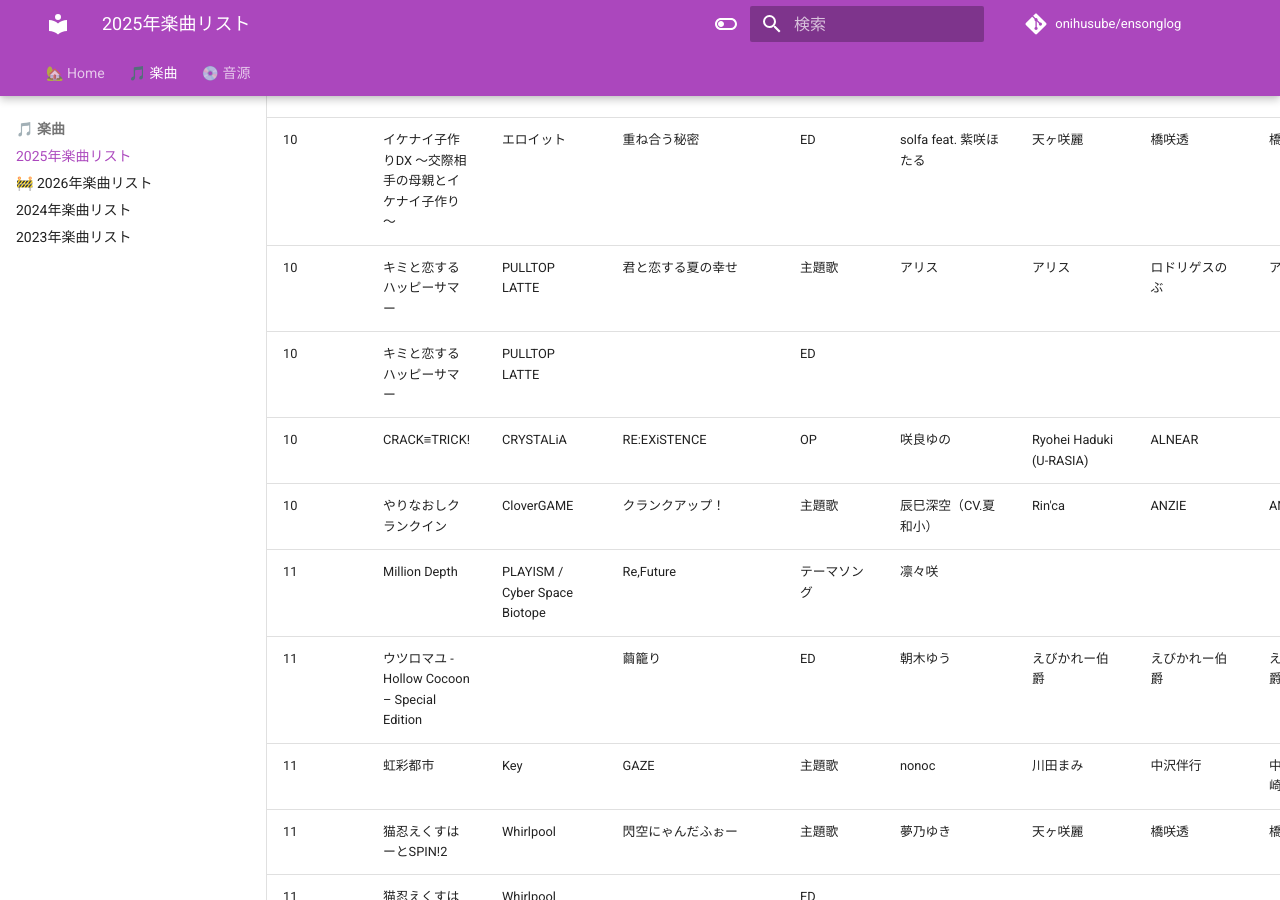
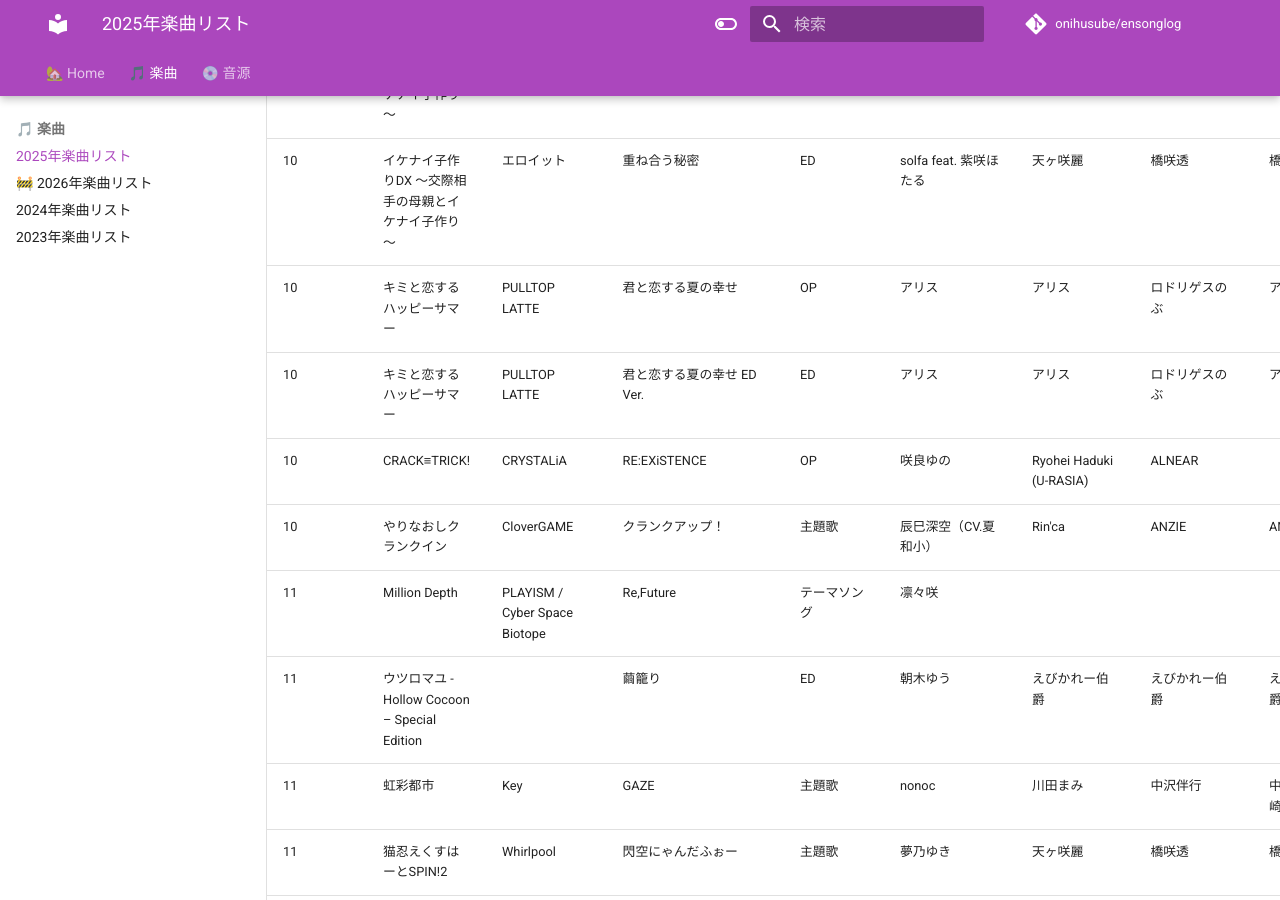
Before and after one commit to onihusube/ensonglog, an MkDocs documentation site: the page built from docs/2025/楽曲.md, in a window 1280 px wide and 900 px high, scrolled down 22465 px. Built offline with MkDocs 1.6.1 and Material for MkDocs 9.7.7, drawn with Linux system fonts in a browser that asks for light colours; emoji names are drawn with the system emoji font; comment, search, counter and statistics services are not loaded.

Commit message:
追記と修正

```diff
--- a/docs/2025/楽曲.md
+++ b/docs/2025/楽曲.md
@@ -145,11 +145,11 @@ search:
 | 07<!--/11--> | 堕ちた聖女達 ～届かなかった祈り～ | アパタイト | 贖いの棘 | 主題歌 | | ROLLYBOX with 妄想くりえーしょん | ROLLYBOX with 妄想くりえーしょん | ROLLYBOX with 妄想くりえーしょん | ゲームディスク | |  [:rabbit:](https://chobit.cc/80xms) |
 | 07<!--/18--> | 魔法少女ノ魔女裁判 | Acacia | LaVI-Bavellabion | OP | 三木谷奈々 | SLAVE.V-V-R | SLAVE.V-V-R | SLAVE.V-V-R | コンプリートオリジナルサウンドトラック | | [:fontawesome-brands-youtube:](https://www.youtube.com/watch?v=w2HuQ95Huxw) |
 | 07<!--/18--> | 魔法少女ノ魔女裁判 | Acacia | 救いを求めるヒトの詩 | 挿入歌 | 岩口和暖 |  |  |  | コンプリートオリジナルサウンドトラック | |  |
-| 07<!--/18--> | 魔法少女ノ魔女裁判 | Acacia | MAdEaR MAdEaR | 挿入歌 | 東雲はる | SLAVE.V-V-R | SLAVE.V-V-R | SLAVE.V-V-R | CF特典 </br> [🎵🔗](https://nodee.net/a/snndj1n75xi6) コンプリートオリジナルサウンドトラック | CF時点では主題歌表記 | [:fontawesome-brands-youtube:](https://www.youtube.com/watch?v=2P4u3QHOVpM) |
+| 07<!--/18--> | 魔法少女ノ魔女裁判 | Acacia | MAdEaR MAdEaR | 挿入歌 | 東雲はる | SLAVE.V-V-R | SLAVE.V-V-R | SLAVE.V-V-R | CF特典 </br> [🎵🔗](https://nodee.net/a/snndj1n75xi6) </br> コンプリートオリジナルサウンドトラック | CF時点では主題歌表記 | [:fontawesome-brands-youtube:](https://www.youtube.com/watch?v=2P4u3QHOVpM) |
 | 07<!--/18--> | 魔法少女ノ魔女裁判 | Acacia | 愛の残滓 | ED | 藍月なくる | 佐高陵平（Hifumi,inc.） | 佐高陵平（Hifumi,inc.） | 佐高陵平（Hifumi,inc.） | コンプリートオリジナルサウンドトラック </br> [NexTone](https://nex-tone.link/A00199223) | Mixing Engineer：石塚陽大（Hifumi,inc.） </br> Guitar：伊藤"三代"タカシ（Hifumi,inc.） | [:fontawesome-brands-youtube:](https://www.youtube.com/watch?v=-F3NV1ls41c) |
 | 07<!--/18--> | 魔法少女ノ魔女裁判 | Acacia | bloom | ED | 三木谷奈々 | daiki⛩ | daiki⛩ | daiki⛩ | コンプリートオリジナルサウンドトラック | | [:fontawesome-brands-youtube:](https://www.youtube.com/watch?v=mH5cYQ0Vlqc) |
-| 07<!--/22--> | 記憶の鍵盤 | Laplacian | 傷跡に咲く音 | OP | 高島一菜（Hinano） | 緒乃ワサビ | Muu Dogg | Muu Dogg | | ギター：きこり、ベース：pino | [:fontawesome-brands-youtube:](https://www.youtube.com/watch?v=BpHu84OqYGU) [:fontawesome-brands-youtube:](https://www.youtube.com/watch?v=eAJievuKi1I)|
-| 07<!--/22--> | 記憶の鍵盤 | Laplacian | 君のいない日々へ | ED | fuki | onoWasabi | Muu Dogg | | | | [:fontawesome-brands-youtube:](https://www.youtube.com/watch?v=RD_VCFZiynU) |
+| 07<!--/22--> | 記憶の鍵盤 | Laplacian | 傷跡に咲く音 | OP | 高島一菜（Hinano） | 緒乃ワサビ | Muu Dogg | Muu Dogg | [🎵🔗](https://linkco.re/r8B0rE1r?lang=ja) | ギター：きこり、ベース：pino | [:fontawesome-brands-youtube:](https://www.youtube.com/watch?v=BpHu84OqYGU) [:fontawesome-brands-youtube:](https://www.youtube.com/watch?v=eAJievuKi1I)|
+| 07<!--/22--> | 記憶の鍵盤 | Laplacian | 君のいない日々へ | ED | fuki | onoWasabi | Muu Dogg | | [🎵🔗](https://linkco.re/r8B0rE1r?lang=ja) | | [:fontawesome-brands-youtube:](https://www.youtube.com/watch?v=RD_VCFZiynU) |
 | 07<!--/25--> | アンラベル・トリガー -Prelude to War- | Archive | Unravel Sky | キャラクターソング | ミリセント・フリード・レオンハルト（CV：明羽杏子） | ハラユカ。 from STRIKERS | 西坂恭平 from STRIKERS | 西坂恭平 from STRIKERS | 豪華版特典 カバーソングCD | アンラベル・トリガーOPのカバー曲 | |
 | 07<!--/25--> | アンラベル・トリガー -Prelude to War- | Archive | Various Sky | キャラクターソング | ミリセント・フリード・レオンハルト（CV：明羽杏子） | ハラユカ。 from STRIKERS | 折倉俊則 from STRIKERS | 折倉俊則 from STRIKERS | 豪華版特典 カバーソングCD | アンラベル・トリガーEDのカバー曲 | |
 | 07<!--/25--> | ギャルズフィクション | 自宅すたじお | Gals Fashion | OP | 月乃 | 東条サダヲ | 東条サダヲ | 東条サダヲ | 同封特典	主題歌CD | E.Guitar：Nemoka.T | [:fontawesome-brands-youtube:](https://www.youtube.com/watch?v=CNeMykc9nZU) [:fontawesome-brands-youtube:](https://www.youtube.com/watch?v=xexvMERjGso) |
@@ -240,8 +240,8 @@ search:
 | 10<!--/30--> | D.C. Re:tune ～ダ・カーポ～ リチューン | CIRCUS | ダ・カーポ 〜奏で舞うメロディ〜 | OP | 青木陽菜 | yozuca\* | yozuca\* | 黒須克彦 | | | [:fontawesome-brands-youtube:](https://www.youtube.com/watch?v=AJbP0c93PaU) |
 | 10<!--/31--> | イケナイ子作りDX ～交際相手の母親とイケナイ子作り～ | エロイット | 欲望のリブラ | 主題歌 | solfa feat. 小春めう | 天ヶ咲麗 | 橋咲透 | 橋咲透 |  |  |  |
 | 10<!--/31--> | イケナイ子作りDX ～交際相手の母親とイケナイ子作り～ | エロイット | 重ね合う秘密 | ED | solfa feat. 紫咲ほたる | 天ヶ咲麗 | 橋咲透 | 橋咲透 |  |  |  |
-| 10<!--/31--> | キミと恋するハッピーサマー | PULLTOP LATTE | 君と恋する夏の幸せ | 主題歌 | アリス | アリス | ロドリゲスのぶ | アツノブ | 早期購入特典 OP&ED曲ダウンロード | |  [:fontawesome-brands-youtube:](https://www.youtube.com/watch?v=yu4U_fopQ7s) |
-| 10<!--/31--> | キミと恋するハッピーサマー | PULLTOP LATTE |  | ED |  |  |  |  | 早期購入特典 OP&ED曲ダウンロード | | |
+| 10<!--/31--> | キミと恋するハッピーサマー | PULLTOP LATTE | 君と恋する夏の幸せ | OP | アリス | アリス | ロドリゲスのぶ | アツノブ | 早期購入特典 ミニサントラ | |  [:fontawesome-brands-youtube:](https://www.youtube.com/watch?v=yu4U_fopQ7s) |
+| 10<!--/31--> | キミと恋するハッピーサマー | PULLTOP LATTE | 君と恋する夏の幸せ ED Ver. | ED | アリス | アリス | ロドリゲスのぶ | アツノブ | 早期購入特典 ミニサントラ | | |
 | 10<!--/31--> | CRACK≡TRICK! | CRYSTALiA | RE\:EXiSTENCE | OP | 咲良ゆの | Ryohei Haduki (U-RASIA) | ALNEAR | | | Produced by RESTARiZE | [:fontawesome-brands-youtube:](https://www.youtube.com/watch?v=nkse8zUrUz8) |
 | 10<!--/31--> | やりなおしクランクイン | CloverGAME | クランクアップ！ | 主題歌 | 辰巳深空（CV.夏和小） | Rin'ca | ANZIE | ANZIE | 特典音源付き版 音楽特典 | | [HP](https://www.cuffs.co.jp/products/recrankin/special/music.html) |
 | 11<!--/12--> | Million Depth | PLAYISM / Cyber Space Biotope | Re,Future | テーマソング | 凛々咲 |  |  | |  |  | [:fontawesome-brands-youtube:](https://www.youtube.com/watch?v=dVMoMHh4q4k) |
```
Also changed, not shown: docs/2025/音源.md (+1 -1 lines).
